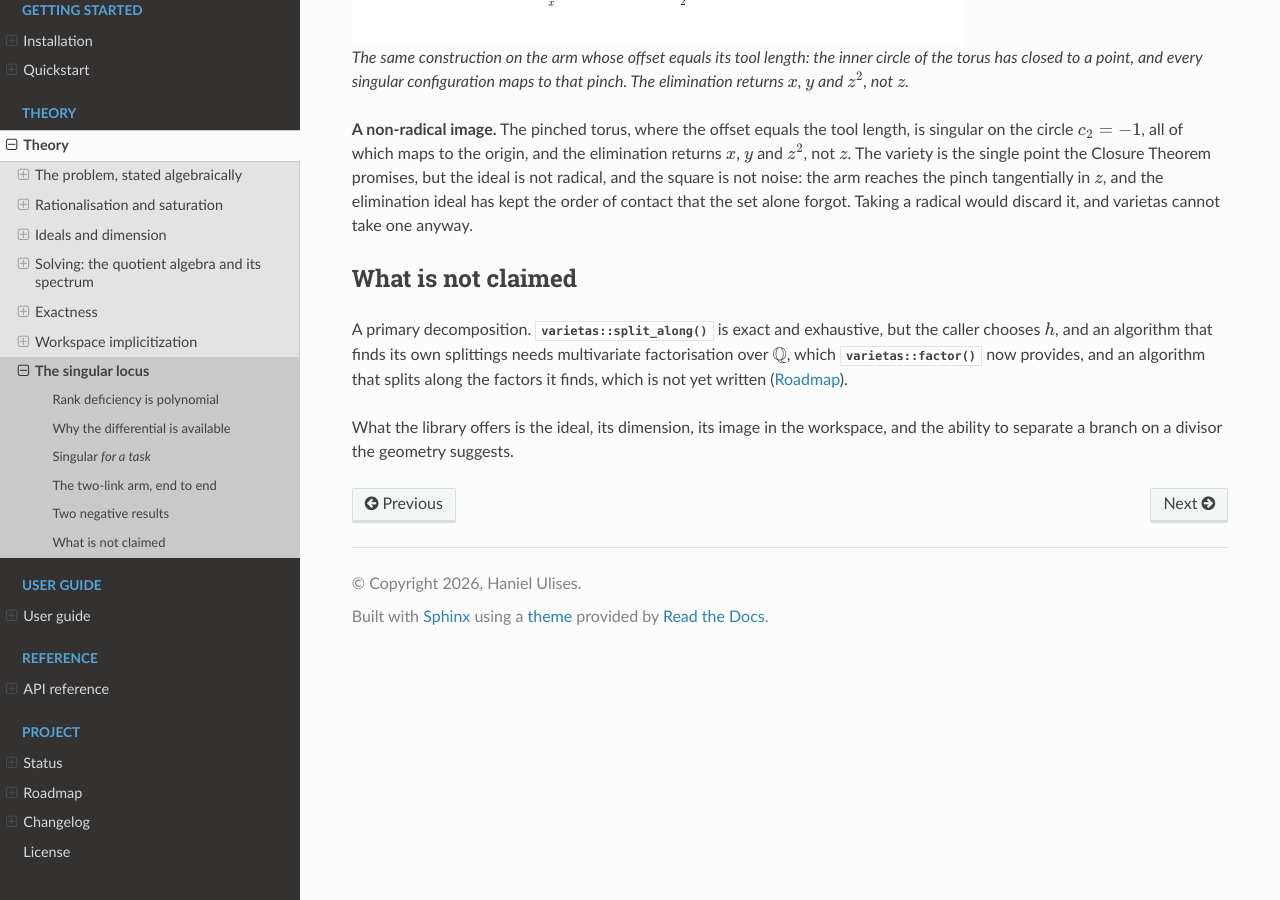
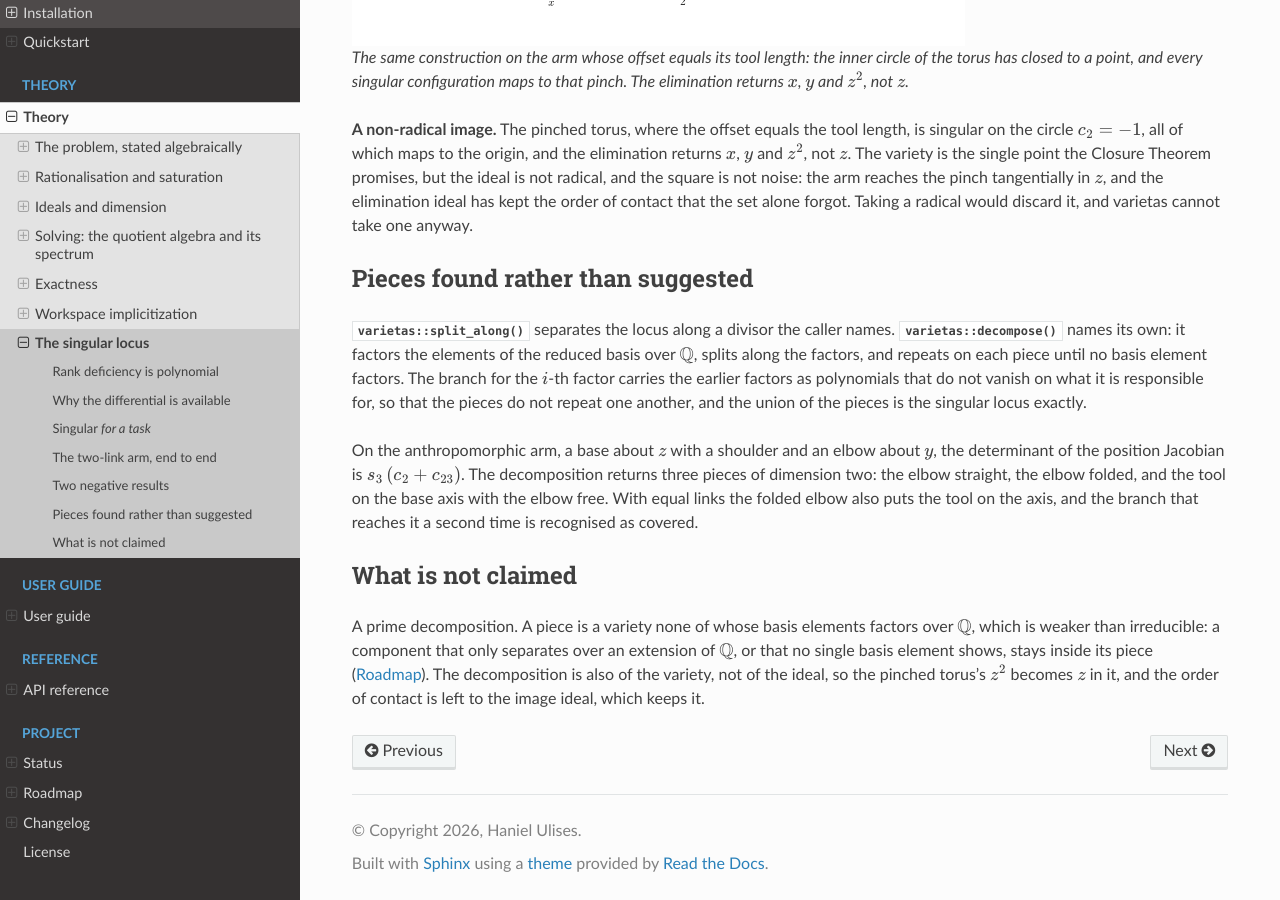
Before and after one commit to HanielUlises/varietas, a Sphinx documentation site: the page built from docs/theory/singularities.rst, in a window 1280 px wide and 900 px high, scrolled down 2571 px. Built offline with Sphinx 7.4.7 and the Read the Docs theme 3.1.0, drawn with Linux system fonts in a browser that asks for light colours.

Commit message:
Split a variety along the factors of its basis, until none factors
split_along separates a variety along a hypersurface the caller names, and
the singular locus was reported as one ideal to be probed that way. The
hypersurfaces worth naming are already in the ideal, as factors of its basis
elements: if g = p_1 ... p_k lies in I, every point of V(I) lies on some
p_i = 0. decompose splits along them and repeats on the reduced basis of each
piece until no basis element factors over Q, which is the factorising Groebner
basis algorithm.

The branch for p_i carries p_1, ..., p_(i-1) as polynomials that do not
vanish on what it is responsible for. A branch whose ideal contains one of
them has nothing left to cover and is dropped; a branch that no longer factors
is saturated by their product, which removes what earlier branches hold; and
a piece whose ideal contains another's is dropped at the end. Each branch
answers for the points of its variety off its nonzero polynomials, the
children of a split share those out between them, and so the union of the
pieces is V(I) exactly. The tests check that without trusting the algorithm:
every piece contains I, and a product of one basis element from each piece
lies in the radical of I, decided by Rabinowitsch's trick.

On the anthropomorphic arm the position Jacobian's determinant is
s3 (c2 + c23), and the decomposition returns the three pieces kinematics
predicts, each of dimension two: the elbow straight, the elbow folded, and the
tool on the base axis with the elbow free. With equal links the folded elbow
is a shoulder singularity too, and the branch that reaches it a second time
is recognised as covered. On the planar three-link arm it finds unprompted
the straight and folded elbows the splitting test had to be told c2 - 1 to
separate. The whole run takes milliseconds.

The pieces are not the irreducible components, and the documentation says
so: a factorisation over an extension of Q is not seen, so y^2 - 2 x^2 stays
one piece, and nor is reducibility no single basis element shows. On the
twisted cubic every level splits further than its generators suggest, z = 1
being t^3 = 1, a point and a conjugate pair, and the test asserts the six
pieces that are there.
The decomposition is of the variety, so a repeated factor is taken once and
the pinched torus's z^2 becomes z. A prime decomposition is the new roadmap
item.

```diff
--- a/docs/changelog.rst
+++ b/docs/changelog.rst
@@ -37,6 +37,11 @@ joints, which is every arm the counting admits. See ``doc/parametric_cost.pdf``.
   falls back to power series and recombination. It agrees with SymPy on six
   hundred random products in two and three variables, and factors products of
   about 1800 terms in six variables in a second or two.
+* ``decompose``, the factorising Gröbner basis algorithm: a variety split along
+  the factors of its basis elements until none factors, each branch kept off
+  the ones before it, and the union exact. The singular locus of the
+  anthropomorphic arm comes back as the straight elbow, the folded elbow and the
+  tool on the base axis, found rather than named.
 
 .. rubric:: Inverse kinematics
 
--- a/docs/status.rst
+++ b/docs/status.rst
@@ -54,6 +54,8 @@ refuses, the last being the largest part, and deliberately.
    * - Factorisation over :math:`\Q`
      - complete, any number of variables
    * - Decomposition along the factors
+     - complete, exact union; pieces not yet irreducible
+   * - Irreducible components
      - not begun
 
 The unfinished row is :doc:`roadmap`.
--- a/docs/theory/ideals.rst
+++ b/docs/theory/ideals.rst
@@ -83,5 +83,5 @@ The same machinery gives an exact and exhaustive splitting for *any* :math:`h`:
 returned by :cpp:func:`varietas::split_along` as
 :cpp:struct:`varietas::ideal_splitting`. It separates the branch where
 :math:`h` does not vanish from the branch where it does; it is not a primary
-decomposition, and choosing the :math:`h` among the factors of the generators
-is what :doc:`../roadmap` calls a decomposition that finds its own splittings.
+decomposition. :cpp:func:`varietas::decompose` chooses the :math:`h` itself,
+among the factors of the basis elements, and repeats until none factors.
--- a/docs/theory/singularities.rst
+++ b/docs/theory/singularities.rst
@@ -116,14 +116,31 @@ tangentially in :math:`z`, and the elimination ideal has kept the order of
 contact that the set alone forgot. Taking a radical would discard it, and
 varietas cannot take one anyway.
 
+Pieces found rather than suggested
+==================================
+
+:cpp:func:`varietas::split_along` separates the locus along a divisor the caller
+names. :cpp:func:`varietas::decompose` names its own: it factors the elements of
+the reduced basis over :math:`\Q`, splits along the factors, and repeats on each
+piece until no basis element factors. The branch for the :math:`i`-th factor
+carries the earlier factors as polynomials that do not vanish on what it is
+responsible for, so that the pieces do not repeat one another, and the union of
+the pieces is the singular locus exactly.
+
+On the anthropomorphic arm, a base about :math:`z` with a shoulder and an elbow
+about :math:`y`, the determinant of the position Jacobian is
+:math:`s_3\,(c_2 + c_{23})`. The decomposition returns three pieces of dimension
+two: the elbow straight, the elbow folded, and the tool on the base axis with
+the elbow free. With equal links the folded elbow also puts the tool on the
+axis, and the branch that reaches it a second time is recognised as covered.
+
 What is not claimed
 ===================
 
-A primary decomposition. :cpp:func:`varietas::split_along` is exact and
-exhaustive, but the caller chooses :math:`h`, and an algorithm that finds its own
-splittings needs multivariate factorisation over :math:`\Q`, which
-:cpp:func:`varietas::factor` now provides, and an algorithm that splits along
-the factors it finds, which is not yet written (:doc:`../roadmap`).
-
-What the library offers is the ideal, its dimension, its image in the workspace,
-and the ability to separate a branch on a divisor the geometry suggests.
+A prime decomposition. A piece is a variety none of whose basis elements
+factors over :math:`\Q`, which is weaker than irreducible: a component that
+only separates over an extension of :math:`\Q`, or that no single basis element
+shows, stays inside its piece (:doc:`../roadmap`). The decomposition is also of
+the variety, not of the ideal, so the pinched torus's :math:`z^2` becomes
+:math:`z` in it, and the order of contact is left to the image ideal, which
+keeps it.
```
Also changed, not shown: README.md (+4 -3 lines), docs/api/codegen.rst (+28 -0 lines), docs/roadmap.rst (+15 -14 lines), 5 other files.
